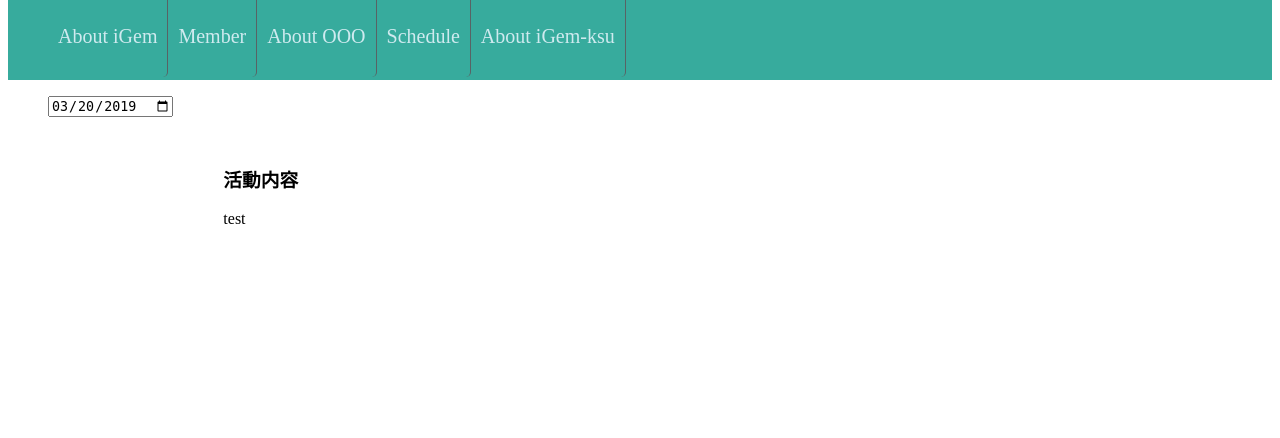
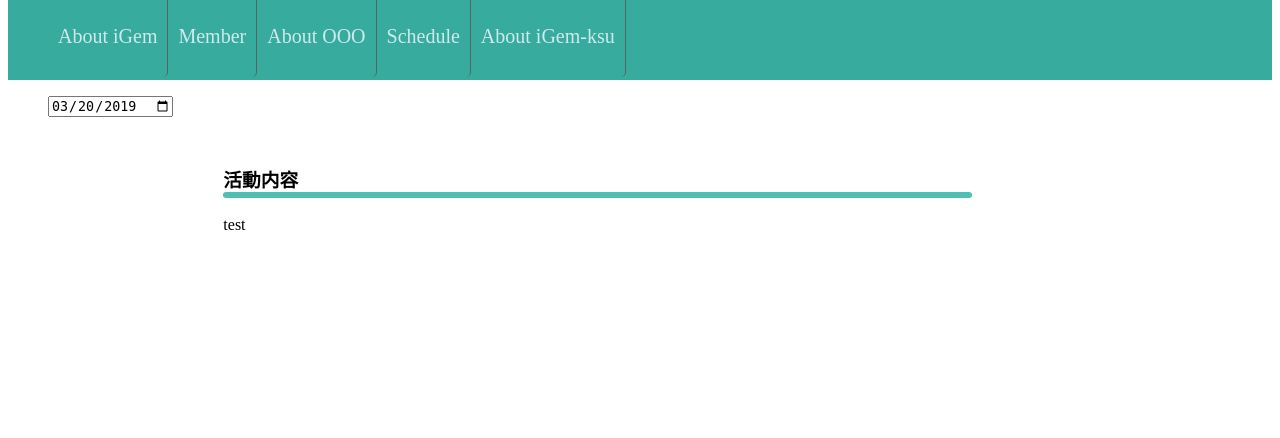
Before and after one commit to sahoI/iGem, a PHP site: page / in a window 1280 px wide. Shown: the part 88-526 px from the top of the page. Run offline with PHP 8.4, Linux system fonts and the light colour scheme.

Commit message:
contentsの下線部の作成

```diff
--- a/css/stylesheet.css
+++ b/css/stylesheet.css
@@ -1,3 +1,4 @@
+@charset "UTF-8";
 li {
   float: left;
   list-style: none; }
@@ -62,5 +63,13 @@ footer {
   padding: 50px 50px;
   margin-bottom: 300px;
   background-color: white; }
+  .main .contents .title:after {
+    background-color: #4DC0B2;
+    border-radius: 5px;
+    /* 線幅の半分 */
+    content: "";
+    display: block;
+    height: 6px;
+    width: calc(1000%); }
 
 /*# sourceMappingURL=stylesheet.css.map */
--- a/sass/stylesheet.scss
+++ b/sass/stylesheet.scss
@@ -82,8 +82,13 @@ footer {
     padding: 50px 50px;
     margin-bottom: 300px;
     background-color: white;
-    .title {
-
+    .title:after { //下線
+      background-color: #4DC0B2;
+      border-radius: 5px; /* 線幅の半分 */
+      content: "";
+      display: block;
+      height: 6px;
+      width: calc(1000%); //下線の範囲
     }
   }
 }
```
